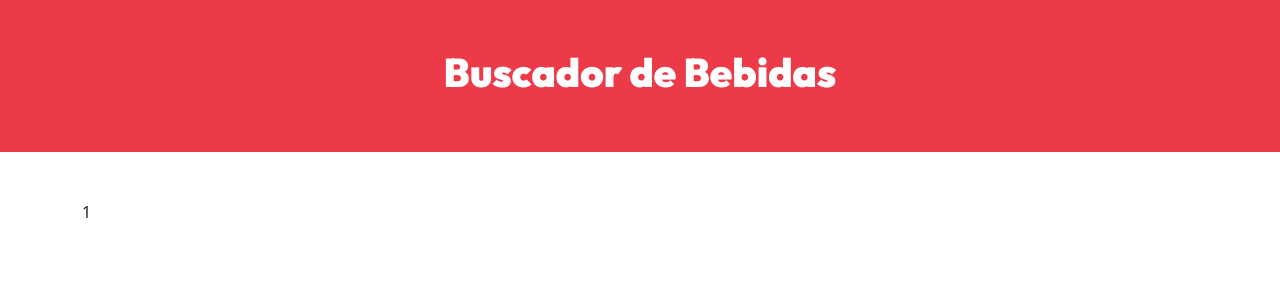
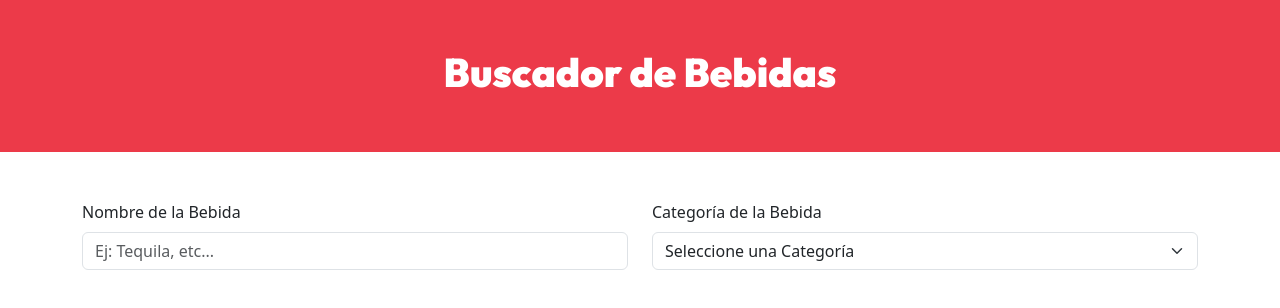
Before and after one commit to Nico235711/buscador-bebidas-context, a React (Vite) app: page / in a window 1280 px wide. Shown: the top 308 px of the page. Built offline with nearby package versions, Linux system fonts and the light colour scheme.

Commit message:
Añadiendo el Formulario

```diff
--- a/src/App.jsx
+++ b/src/App.jsx
@@ -1,4 +1,5 @@
 import { Container } from "react-bootstrap"
+import Formulario from "./components/Formulario"
 
 
 function App() {
@@ -10,7 +11,7 @@ function App() {
     </header>
 
     <Container className="mt-5">
-      1
+      <Formulario />
     </Container>
     </>
   )
--- /dev/null
+++ b/src/components/Formulario.jsx
@@ -0,0 +1,33 @@
+import { Button, Col, Form, Row } from "react-bootstrap"
+
+
+const Formulario = () => {
+
+  return (
+    <Form>
+      <Row>
+        <Col md={6}>
+          <Form.Group className="mb-3">
+            <Form.Label htmlFor="nombre">Nombre de la Bebida</Form.Label>
+            <Form.Control
+              type="text"
+              placeholder="Ej: Tequila, etc..."
+              name="nombre"
+              id="nombre"
+            />
+          </Form.Group>
+        </Col>
+        <Col md={6}>
+          <Form.Group className="mb-3">
+            <Form.Label htmlFor="categoria">Categoría de la Bebida</Form.Label>
+            <Form.Select id="categoria" name="categoria">
+              <option value="">Seleccione una Categoría</option>
+            </Form.Select>
+          </Form.Group>
+        </Col>
+      </Row>
+    </Form>
+  )
+}
+
+export default Formulario
```
